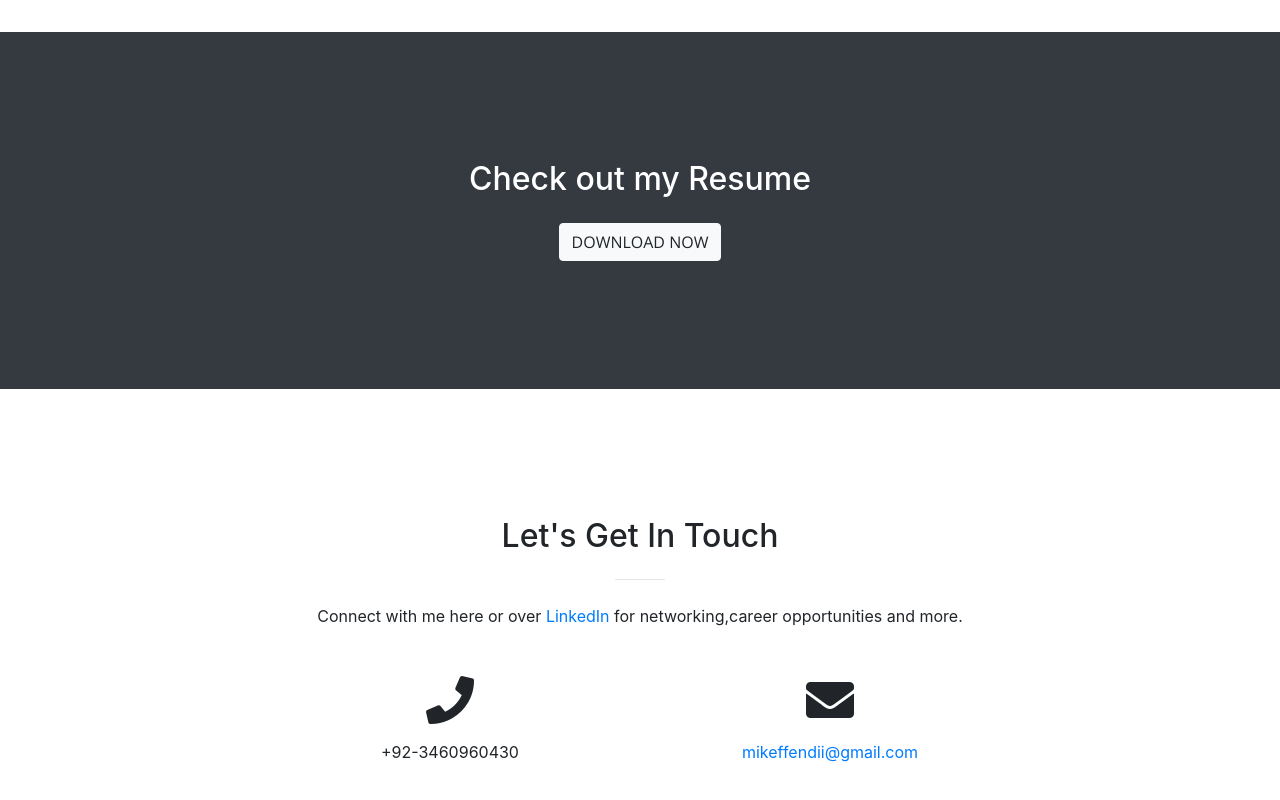
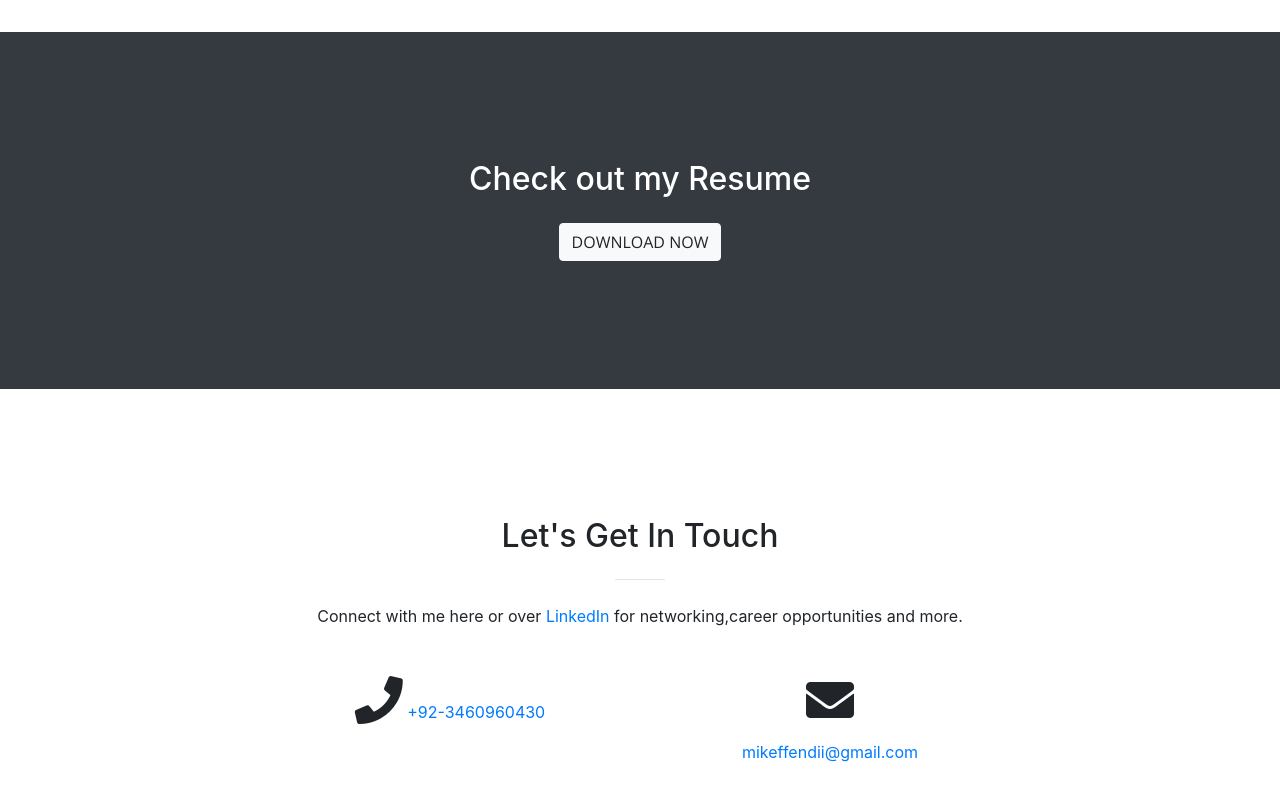
Before and after one commit to mikeffendii/mikeffendii.github.io, a website with bundled scripts: page index.html in a window 1280 px wide. Shown: the part 1776-2576 px from the top of the page. Built offline with nearby package versions, Linux system fonts and the light colour scheme.

Commit message:
Update index.html

```diff
--- a/index.html
+++ b/index.html
@@ -214,7 +214,7 @@
         <div class="row">
           <div class="col-lg-4 ml-auto text-center">
             <i class="fas fa-phone fa-3x mb-3 sr-contact-1"></i>
-            <p>+92-3460960430</p>
+              <a href="https://api.whatsapp.com/send?phone=03460960430/">+92-3460960430</a>
           </div>
           <div class="col-lg-4 mr-auto text-center">
             <i class="fas fa-envelope fa-3x mb-3 sr-contact-2"></i>
```
